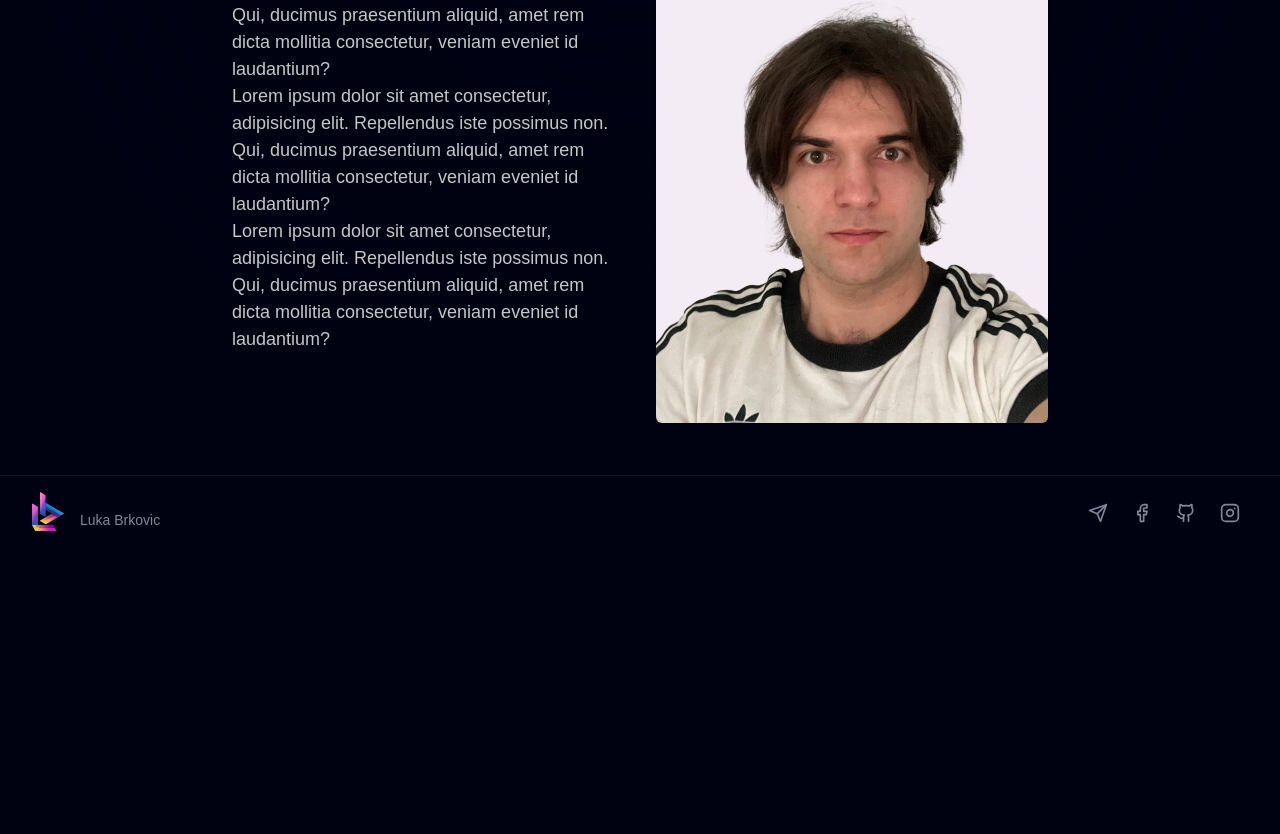
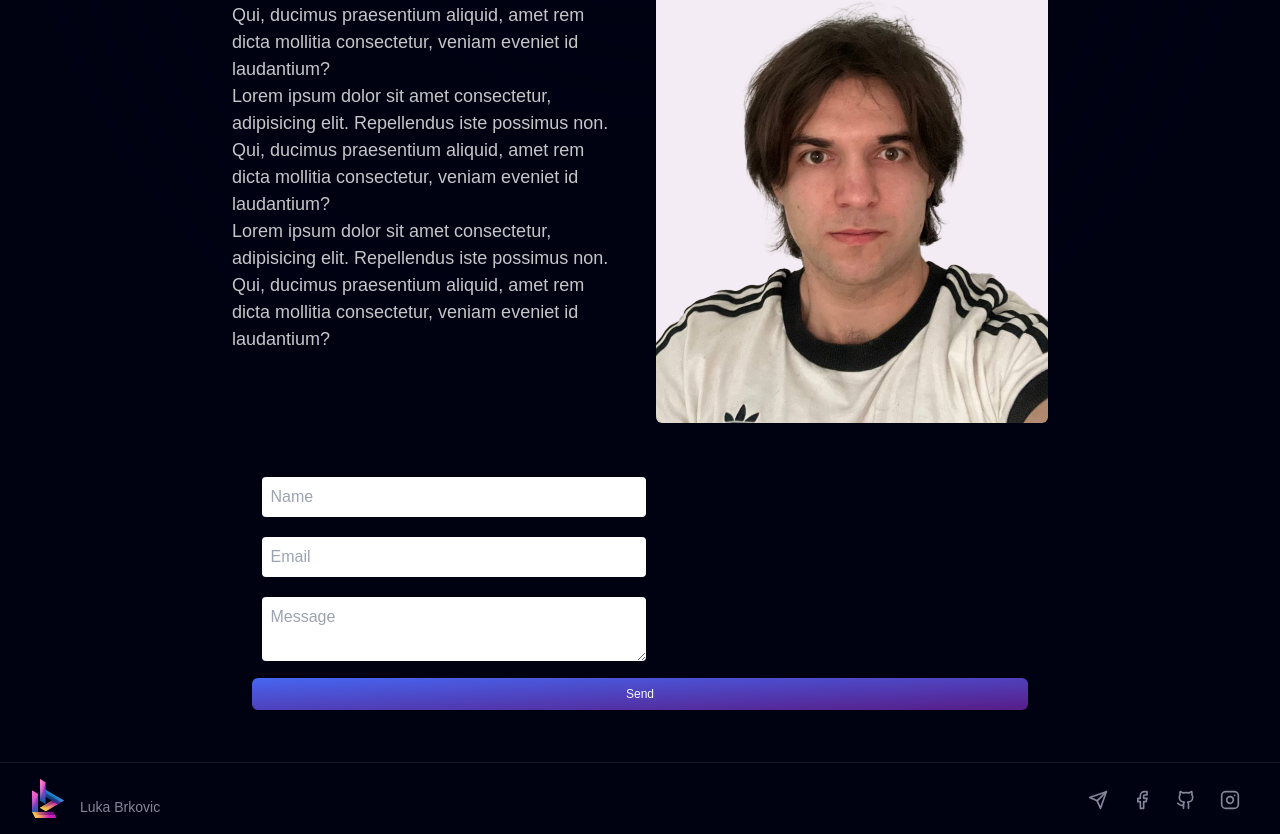
Before and after one commit to lucabrx/portfolio, a Next.js app: page / in a window 1280 px wide. Shown: the part 2355-3189 px from the top of the page. Before the commit the page ends 2902 px from the top, so only its background shows below. Built offline with nearby package versions, Linux system fonts and the light colour scheme; a web font is replaced by a local one.

Commit message:
test email

```diff
--- a/package.json
+++ b/package.json
@@ -13,6 +13,7 @@
     "@types/react": "18.2.12",
     "@types/react-dom": "18.2.5",
     "autoprefixer": "10.4.14",
+    "axios": "^1.4.0",
     "class-variance-authority": "^0.6.0",
     "classnames": "^2.3.2",
     "clsx": "^1.2.1",
@@ -25,6 +26,7 @@
     "react": "18.2.0",
     "react-dom": "18.2.0",
     "react-intersection-observer": "^9.4.4",
+    "resend": "^0.16.0",
     "tailwind-merge": "^1.13.2",
     "tailwindcss": "3.3.2",
     "typescript": "5.1.3"
--- /dev/null
+++ b/src/app/api/send-email/route.ts
@@ -0,0 +1,25 @@
+import { EmailTemplate } from "../../../components/EmailTemplate";
+import { NextResponse } from "next/server";
+import { Resend } from "resend";
+
+const resend = new Resend(process.env.RESEND_API_KEY);
+
+export async function POST(request: Request) {
+    const body = await request.json();
+
+  try {
+    const data = await resend.emails.send({
+      from: "Work <onboarding@resend.dev>",
+      to: ["lukabrkovic@proton.me"],
+      subject: "Hello world",
+      text:
+      `Message from ${body.name} (${body.email}):
+        ${body.message}`,
+
+    });
+
+    return NextResponse.json(data);
+  } catch (error) {
+    return NextResponse.json({ error });
+  }
+}
--- a/src/app/page.tsx
+++ b/src/app/page.tsx
@@ -1,5 +1,6 @@
 import { StarsIllustration } from '@/components/StarsIllustration'
 import AboutSection from '@/components/sections/AboutSection';
+import ContactSection from '@/components/sections/ContactSection';
 import HeroSection from '@/components/sections/HeroSection'
 import ProjectsSection from '@/components/sections/ProjectsSection';
 import SkillsSection from '@/components/sections/SkillsSection';
@@ -18,6 +19,7 @@ export default function Home() {
     <SkillsSection />
     <ProjectsSection />
     <AboutSection />
+    <ContactSection />
     </>
   )
 }
--- /dev/null
+++ b/src/components/EmailTemplate.tsx
@@ -0,0 +1,13 @@
+import * as React from "react";
+
+interface EmailTemplateProps {
+  firstName: string;
+}
+
+export const EmailTemplate: React.FC<Readonly<EmailTemplateProps>> = ({
+  firstName,
+}) => (
+  <div>
+    <h1>Welcome, {firstName}!</h1>
+  </div>
+);
--- /dev/null
+++ b/src/components/sections/ContactSection.tsx
@@ -0,0 +1,31 @@
+"use client"
+import { useState, type FC } from 'react';
+import axios from 'axios';
+import Button from '../ui/Button';
+interface ContactSectionProps {
+
+}
+
+const ContactSection: FC<ContactSectionProps> = ({}) => {
+    const [name, setName] = useState('')
+    const [email, setEmail] = useState('')
+    const [message, setMessage] = useState('')
+
+    function handleSubmit(e: any) {
+        e.preventDefault()
+        axios.post('/api/send-email', {name, email, message})
+    }
+
+  return (
+<div className="flex flex-col items-center justify-center w-full mt-10">
+    <form onSubmit={handleSubmit}>
+        <input type="text" placeholder="Name" className="w-1/2 p-2 m-2 border-2 text-background rounded-md" onChange={(e) => setName(e.target.value)} />
+        <input type="email" placeholder="Email" className="w-1/2 p-2 m-2 border-2 text-background rounded-md" onChange={(e) => setEmail(e.target.value)} />
+        <textarea placeholder="Message" className="w-1/2 p-2 m-2 border-2 text-background rounded-md" onChange={(e) => setMessage(e.target.value)} />
+        <Button className='w-full'>Send</Button>
+    </form>
+</div>
+)
+}
+
+export default ContactSection
```
Also changed, not shown: 2 other files (tests, documents, lock files or other folders).
